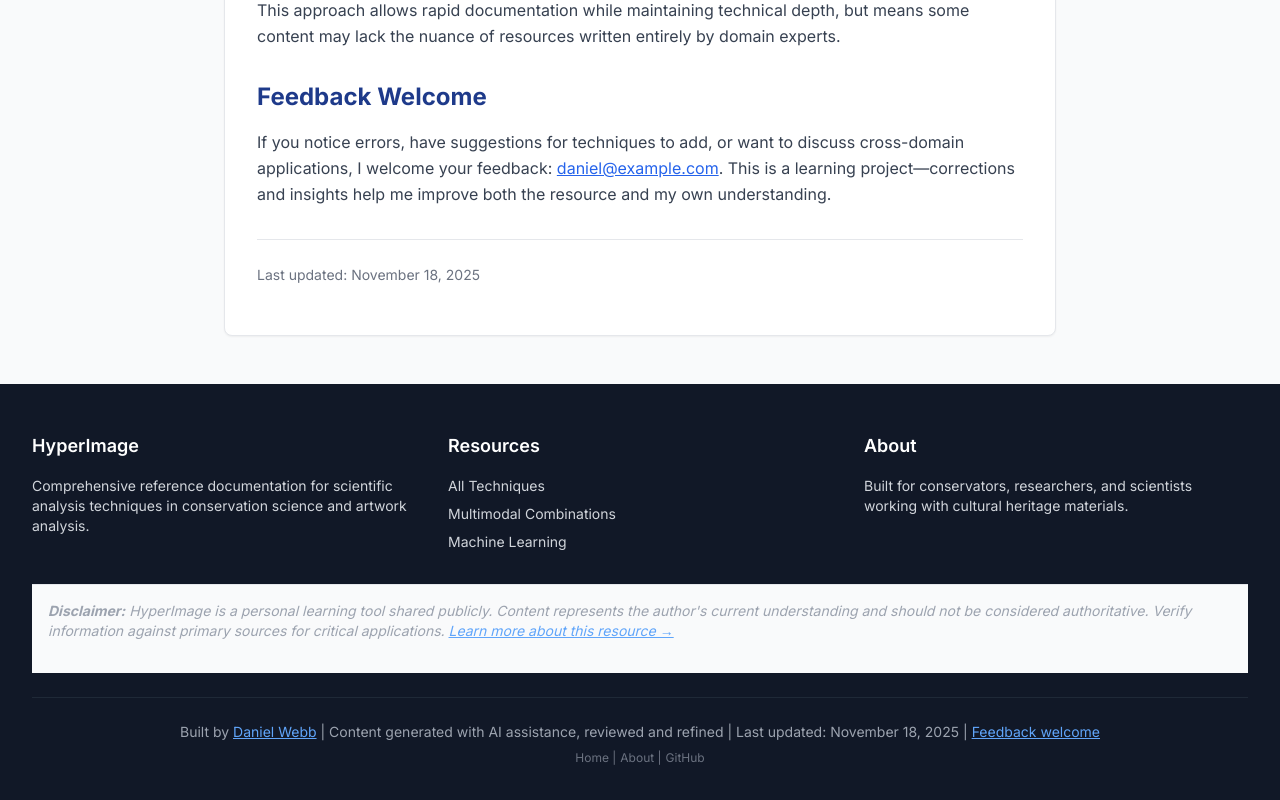
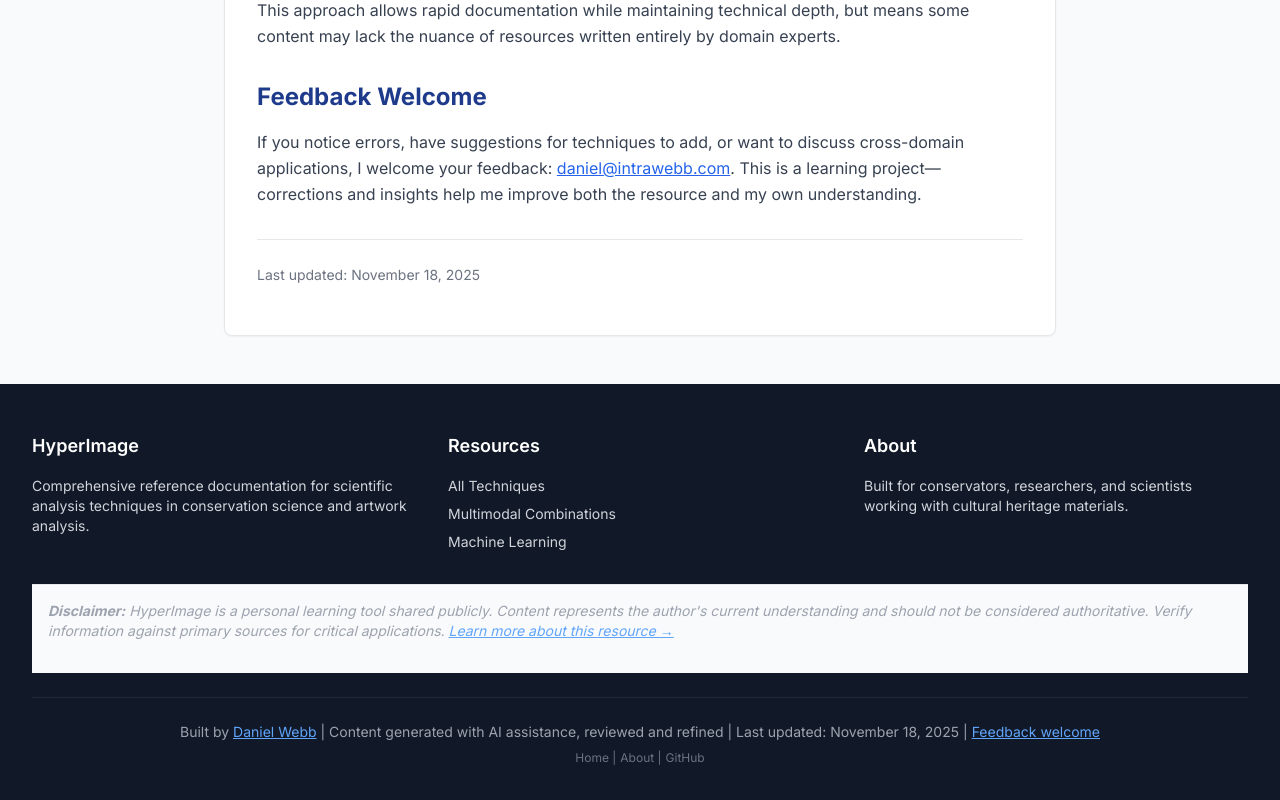
Before and after one commit to ddrizzil/HyperImage, a Next.js app in the folder web/: page /about in a window 1280 px wide. Shown: the part 1156-1956 px from the top of the page. Built offline with nearby package versions, Linux system fonts and the light colour scheme.

Commit message:
Update feedback email to daniel@intrawebb.com and fix font loading on homepage

```diff
--- a/web/src/app/about/page.tsx
+++ b/web/src/app/about/page.tsx
@@ -84,7 +84,7 @@ export default function AboutPage() {
 
             <p className="text-gray-700 mb-4">
               If you notice errors, have suggestions for techniques to add, or want to discuss
-              cross-domain applications, I welcome your feedback: <a href="mailto:daniel@example.com" className="text-primary-600 hover:text-primary-800 underline">daniel@example.com</a>.
+              cross-domain applications, I welcome your feedback: <a href="mailto:daniel@intrawebb.com" className="text-primary-600 hover:text-primary-800 underline">daniel@intrawebb.com</a>.
               This is a learning project—corrections and insights help me improve both the resource
               and my own understanding.
             </p>
--- a/web/src/app/globals.css
+++ b/web/src/app/globals.css
@@ -5,6 +5,7 @@
 @layer base {
   body {
     @apply bg-background text-text antialiased;
+    font-family: var(--font-inter), system-ui, -apple-system, BlinkMacSystemFont, 'Segoe UI', Roboto, sans-serif;
   }
 
   h1,
--- a/web/src/app/layout.tsx
+++ b/web/src/app/layout.tsx
@@ -4,7 +4,11 @@ import './globals.css'
 import { Navigation } from '@/components/Navigation'
 import { Footer } from '@/components/Footer'
 
-const inter = Inter({ subsets: ['latin'] })
+const inter = Inter({
+  subsets: ['latin'],
+  display: 'swap',
+  variable: '--font-inter',
+})
 
 export const metadata: Metadata = {
   title: 'HyperImage - Scientific Analysis Techniques',
@@ -19,7 +23,7 @@ export default function RootLayout({
 }) {
   return (
     <html lang="en">
-      <body className={inter.className}>
+      <body className={`${inter.className} ${inter.variable} font-sans`}>
         <div className="flex min-h-screen flex-col">
           <Navigation />
           <main className="flex-1">{children}</main>
--- a/web/src/app/not-found.tsx
+++ b/web/src/app/not-found.tsx
@@ -15,7 +15,7 @@ export default function NotFound() {
           <p className="font-semibold text-gray-900 mb-3">This might mean:</p>
           <ul className="list-disc ml-6 space-y-2 text-gray-700">
             <li>The technique you're looking for hasn't been documented yet (check back later)</li>
-            <li>The link is broken (please report this: <a href="mailto:daniel@example.com" className="text-primary-600 hover:text-primary-800 underline">daniel@example.com</a>)</li>
+            <li>The link is broken (please report this: <a href="mailto:daniel@intrawebb.com" className="text-primary-600 hover:text-primary-800 underline">daniel@intrawebb.com</a>)</li>
             <li>You followed an outdated link (site structure evolves as it grows)</li>
           </ul>
         </div>
--- a/web/src/app/page.tsx
+++ b/web/src/app/page.tsx
@@ -37,7 +37,7 @@ export default function HomePage() {
               </p>
               <p className="text-primary-100">
                 <strong className="text-white">You're welcome to use this resource</strong>, but please verify information against primary sources for critical applications.
-                If you find errors or have suggestions, I welcome feedback: <a href="mailto:daniel@example.com" className="text-white hover:text-primary-200 underline">daniel@example.com</a>.
+                If you find errors or have suggestions, I welcome feedback: <a href="mailto:daniel@intrawebb.com" className="text-white hover:text-primary-200 underline">daniel@intrawebb.com</a>.
               </p>
               <p className="last-updated text-primary-200">
                 Active work in progress – Last updated: {new Date().toLocaleDateString('en-US', { year: 'numeric', month: 'long', day: 'numeric' })} – Some sections comprehensive, others placeholders
--- a/web/src/components/Footer.tsx
+++ b/web/src/components/Footer.tsx
@@ -57,7 +57,7 @@ export function Footer() {
             Built by <Link href="/about" className="text-primary-400 hover:text-primary-300 underline">Daniel Webb</Link> |
             Content generated with AI assistance, reviewed and refined |
             Last updated: {new Date().toLocaleDateString('en-US', { year: 'numeric', month: 'long', day: 'numeric' })} |
-            <a href="mailto:daniel@example.com" className="text-primary-400 hover:text-primary-300 underline ml-1">
+            <a href="mailto:daniel@intrawebb.com" className="text-primary-400 hover:text-primary-300 underline ml-1">
               Feedback welcome
             </a>
           </p>
```
